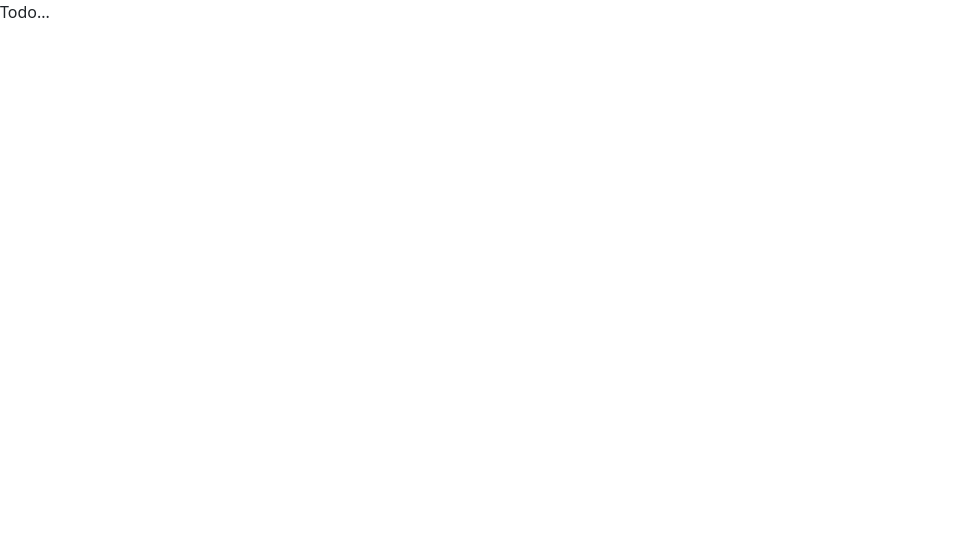
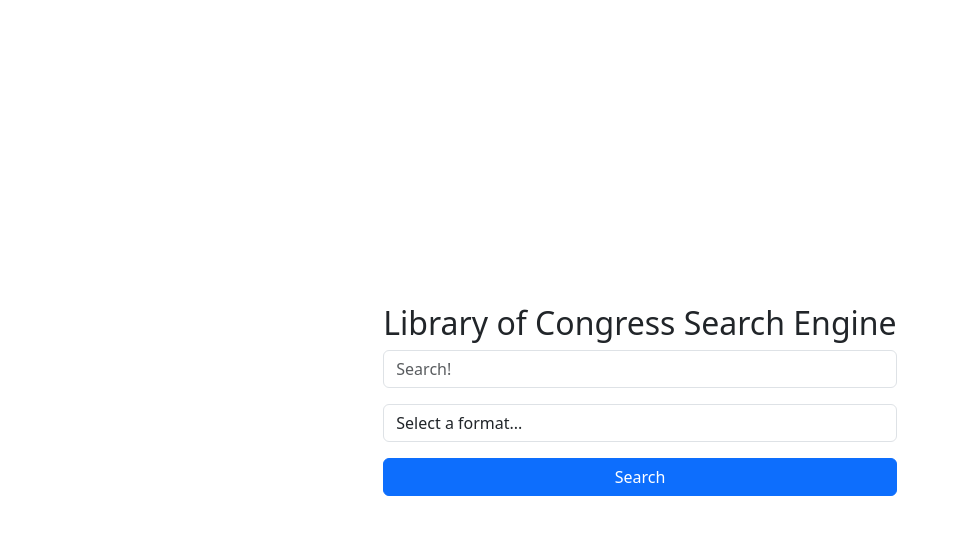
Before and after one commit to joshtaylor0404/module-6-mini-project, a plain HTML site: page index.html in a window 1280 px wide. Shown: the whole page, without its empty margins (0-960 px from the left). Drawn offline with nearby package versions, Linux system fonts and the light colour scheme.

Commit message:
working form with redirect to results page

```diff
--- a/assets/js/index.js
+++ b/assets/js/index.js
@@ -0,0 +1,23 @@
+$(function(){
+    // elements
+    var searchFormEl = $('#search-form');
+    var searchInputEl = $('#search-input');
+    var formatEl = $('#format');
+
+    // functions
+    function handleSearchFormSubmit(event){
+        event.preventDefault();
+
+        var q = searchInputEl.val();
+        var format = formatEl.val();
+
+        if(!q) {
+            return;
+        }
+
+        window.location.replace("search-results.html?q=" + q + "&format=" + format);
+    }
+
+    // event listeners
+    searchFormEl.on('submit', handleSearchFormSubmit);
+});
--- a/index.html
+++ b/index.html
@@ -1,5 +1,5 @@
 <!DOCTYPE html>
-<html lang="en">
+<html lang="en" class="d-flex flex-column align-items-center justify-content-center vh-100">
 
 <head>
     <meta charset="UTF-8">
@@ -12,7 +12,31 @@
 </head>
 
 <body>
-    Todo...
+    <main class="container">
+        <h2>Library of Congress Search Engine</h2>
+        <form id="search-form">
+            <div class="mb-3">
+                <input class="form-control" type="text" id="search-input" name="search" placeholder="Search!" />
+            </div>
+            <div class="mb-3">
+                <select class="form-control" type="text" id="format" name="format" >
+                    <option value="">Select a format...</option>
+                    <option value="maps">Maps</option>
+                    <option value="audio">Audio</option>
+                    <option value="photos">Photos</option>
+                    <option value="manuscripts">Manuscripts</option>
+                    <option value="newspapers">Newspapers</option>
+                    <option value="maps">Maps</option>
+                    <option value="film-and-videos">Film and Videos</option>
+                    <option value="notated-music">Notated Music</option>
+                    <option value="websites">Websites</option>
+                </select>
+            </div>
+            <button class="btn btn-primary w-100">
+                Search
+            </button>
+        </form>
+    </main>
 
     <script src="https://code.jquery.com/jquery-3.6.3.min.js" integrity="sha256-pvPw+upLPUjgMXY0G+8O0xUf+/Im1MZjXxxgOcBQBXU=" crossorigin="anonymous"></script>
     <script src="https://cdn.jsdelivr.net/npm/bootstrap@5.3.0-alpha1/dist/js/bootstrap.bundle.min.js"
```
